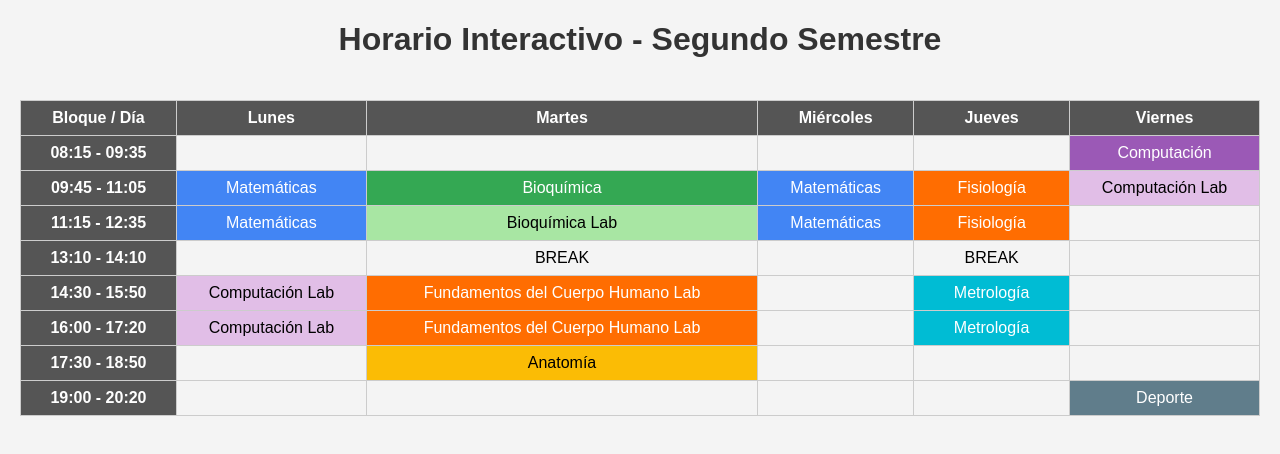
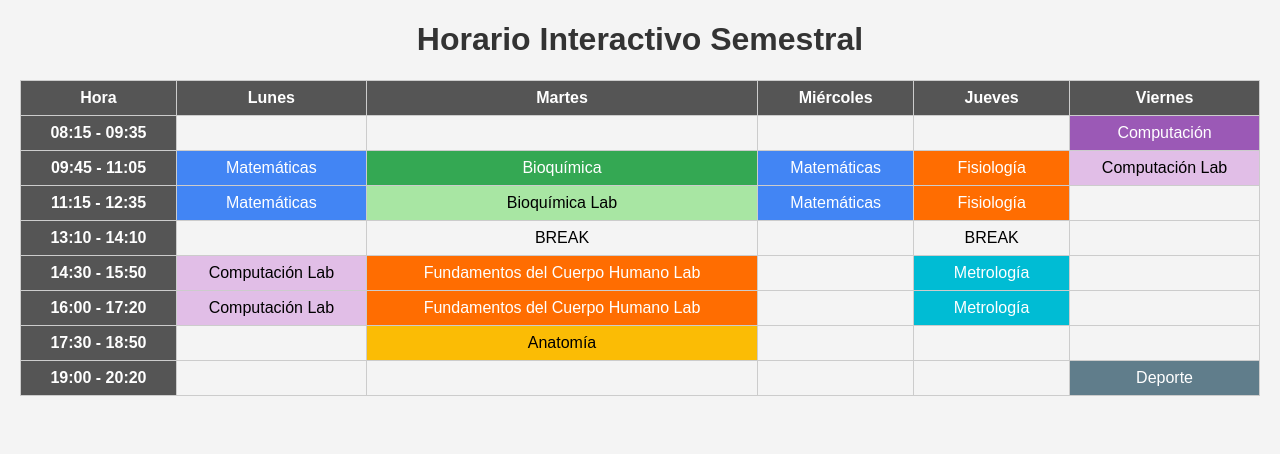
Before and after one commit to Ortegakeo/HORARIO-BGM-ll, a plain HTML site: page index.html in a window 1280 px wide. Drawn offline with Linux system fonts and the light colour scheme.

Commit message:
Update index.html

```diff
--- a/index.html
+++ b/index.html
@@ -7,12 +7,11 @@
   <link rel="stylesheet" href="style.css" />
 </head>
 <body>
-  <h1>Horario Interactivo - Segundo Semestre</h1>
-  <div class="schedule">
-    <table>
+  <h1>Horario Interactivo Semestral</h1>
+  <table id="schedule">
     <thead>
       <tr>
-          <th>Bloque / Día</th>
+        <th>Hora</th>
         <th>Lunes</th>
         <th>Martes</th>
         <th>Miércoles</th>
@@ -20,12 +19,8 @@
         <th>Viernes</th>
       </tr>
     </thead>
-      <tbody id="schedule-body">
-        <!-- Aquí el script insertará los bloques -->
-      </tbody>
+    <tbody id="schedule-body"></tbody>
   </table>
-  </div>
-
   <script src="script.js"></script>
 </body>
 </html>
```
Lines whose indentation alone changed are shown as unchanged.
